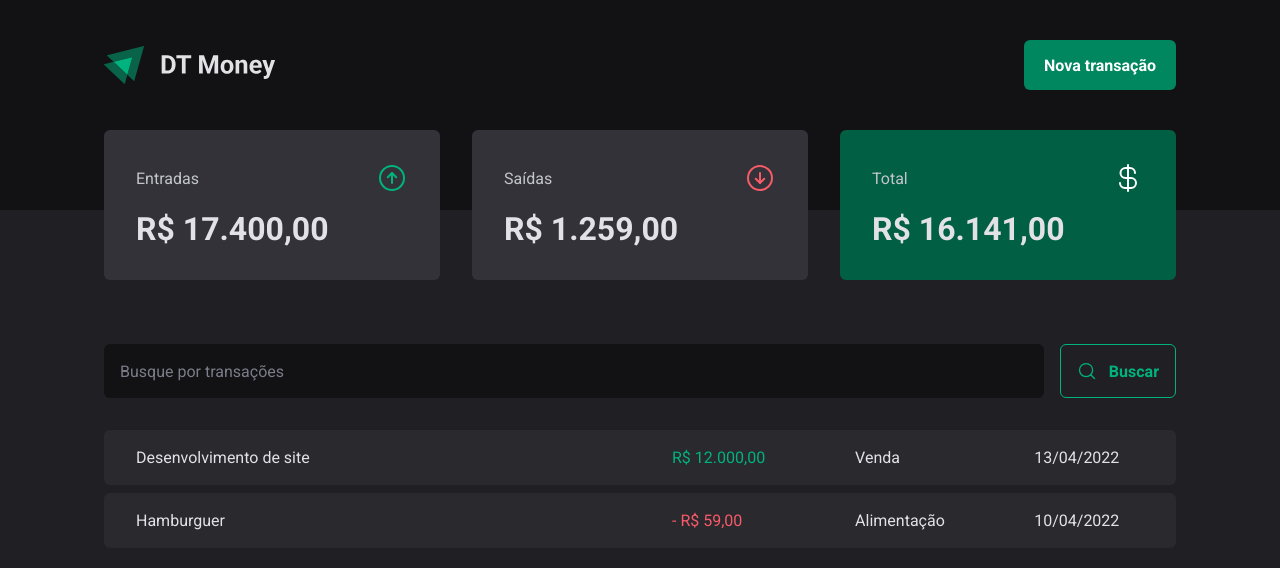
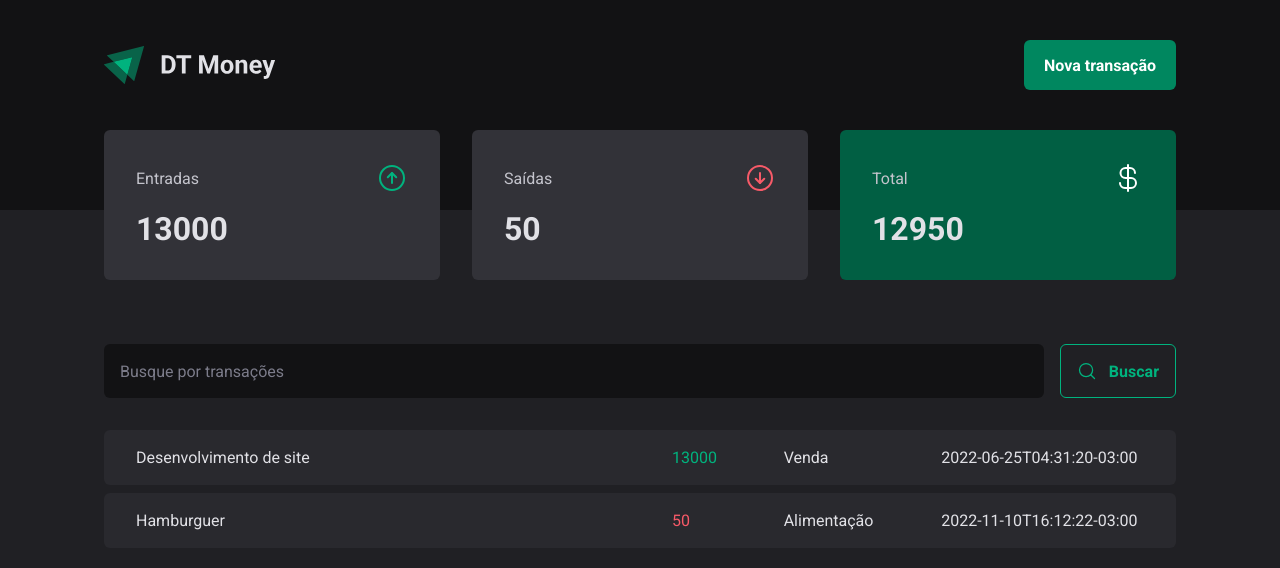
Before and after one commit to Jeffersoncharlles/dtmoney, a React (Vite) app in the folder web/: page / in a window 1280 px wide. Shown: the top 568 px of the page. Built offline with nearby package versions, Linux system fonts and the light colour scheme; data requests are answered from the project's data file.

Commit message:
chore:use contextApi in transactions with table and summary

```diff
--- a/web/package.json
+++ b/web/package.json
@@ -6,11 +6,13 @@
   "scripts": {
     "dev": "vite",
     "build": "tsc && vite build",
-    "preview": "vite preview"
+    "preview": "vite preview",
+    "server": "json-server server.json -p 3333 -w -d 500"
   },
   "dependencies": {
     "@radix-ui/react-dialog": "^1.0.0",
     "@radix-ui/react-radio-group": "^1.0.0",
+    "axios": "^0.27.2",
     "phosphor-react": "^1.4.1",
     "react": "^18.2.0",
     "react-dom": "^18.2.0",
@@ -21,6 +23,7 @@
     "@types/react-dom": "^18.0.6",
     "@types/styled-components": "^5.1.25",
     "@vitejs/plugin-react": "^2.0.0",
+    "json-server": "^0.17.0",
     "typescript": "^4.6.4",
     "vite": "^3.0.0"
   }
--- /dev/null
+++ b/web/server.json
@@ -0,0 +1,20 @@
+{
+    "transactions": [
+        {
+            "id": 1,
+            "description": "Desenvolvimento de site",
+            "type": "income",
+            "category": "Venda",
+            "price": 13000,
+            "createdAt": "2022-06-25T04:31:20-03:00"
+        },
+        {
+            "id": 2,
+            "description": "Hamburguer",
+            "type": "outcome",
+            "category": "Alimentação",
+            "price": 50,
+            "createdAt": "2022-11-10T16:12:22-03:00"
+        }
+    ]
+}
--- a/web/src/App.tsx
+++ b/web/src/App.tsx
@@ -1,4 +1,5 @@
 import { ThemeProvider } from "styled-components"
+import { TransactionsProvider } from "./context/TransactionsContext"
 import { Home } from "./pages/Home"
 import { GlobalStyle } from "./styles/global"
 import { defaultTheme } from "./styles/theme/default"
@@ -10,7 +11,9 @@ export const App = () => {
   return (
     <ThemeProvider theme={defaultTheme}>
       <GlobalStyle />
-      <Home />
+      <TransactionsProvider>
+        <Home />
+      </TransactionsProvider>
     </ThemeProvider>
   )
 }
--- a/web/src/components/Header/index.tsx
+++ b/web/src/components/Header/index.tsx
@@ -15,7 +15,6 @@ export const Header = () => {
             <HeaderContent>
                 <img src={logoImg} alt="" />
 
-
                 <Dialog.Root>
                     <Dialog.Trigger asChild>
                         <NewTransactionButton>Nova transação</NewTransactionButton>
--- a/web/src/components/Summary/index.tsx
+++ b/web/src/components/Summary/index.tsx
@@ -1,10 +1,35 @@
 import { ArrowCircleDown, ArrowCircleUp, CurrencyDollar } from 'phosphor-react';
+import { useTransactions } from '../../context/TransactionsContext';
 import {
     SummaryContainer,
     SummaryCard
 } from './styles';
 
 export const Summary = () => {
+    const { transactions } = useTransactions()
+
+
+    //reduce percorre o array e redux o array ao uma nova estrutura de dados
+    // acc e o objeto inicial
+    //{income:0, outcome:0,total:0}
+    const summary = transactions.reduce((acc, transaction) => {
+
+        if (transaction.type === 'income') {
+            //colocar dendo do acc a soma de todos os price
+            acc.income += transaction.price
+
+            acc.total += transaction.price
+            //vou aumentar o total com o price
+        } else {
+            acc.outcome += transaction.price
+
+            acc.total -= transaction.price
+            //vou diminuir o total com o price
+        }
+
+        return acc;
+
+    }, { income: 0, outcome: 0, total: 0 })
 
     return (
         <SummaryContainer>
@@ -14,21 +39,21 @@ export const Summary = () => {
                     <span>Entradas</span>
                     <ArrowCircleUp size={32} color="#00b37e" />
                 </header>
-                <strong>R$ 17.400,00</strong>
+                <strong>{summary.income}</strong>
             </SummaryCard>
             <SummaryCard>
                 <header>
                     <span>Saídas</span>
                     <ArrowCircleDown size={32} color="#F75A68" />
                 </header>
-                <strong>R$ 1.259,00</strong>
+                <strong>{summary.outcome}</strong>
             </SummaryCard>
             <SummaryCard variant='green'>
                 <header>
                     <span>Total</span>
                     <CurrencyDollar size={32} color="#ffff" />
                 </header>
-                <strong>R$ 16.141,00</strong>
+                <strong>{summary.total}</strong>
             </SummaryCard>
 
         </SummaryContainer>
--- a/web/src/components/Table/index.tsx
+++ b/web/src/components/Table/index.tsx
@@ -1,3 +1,5 @@
+
+import { useTransactions } from '../../context/TransactionsContext';
 import { SearchForm } from './SearchForm';
 import {
     TableContainer,
@@ -6,33 +8,26 @@ import {
 } from './styles';
 
 export const Table = () => {
+    const { transactions } = useTransactions()
 
     return (
         <TableContainer>
             <SearchForm />
             <TransactionsTable>
                 <tbody>
-                    <tr>
-                        <td width="50%">Desenvolvimento de site</td>
-                        <td>
-                            <PriceHighlight variant='income'>
-                                R$ 12.000,00
-                            </PriceHighlight>
-                        </td>
-                        <td>Venda</td>
-                        <td>13/04/2022</td>
-                    </tr>
-                    <tr>
-                        <td width="50%">Hamburguer</td>
-                        <td>
+                    {transactions.map((t) => (
+                        <tr key={t.id}>
+                            <td width="50%">{t.description}</td>
+                            <td>
+                                <PriceHighlight variant={t.type}>
+                                    {t.price}
+                                </PriceHighlight>
+                            </td>
+                            <td>{t.category}</td>
+                            <td>{t.createdAt}</td>
+                        </tr>
+                    ))}
 
-                            <PriceHighlight variant='outcome'>
-                                -  R$ 59,00
-                            </PriceHighlight>
-                        </td>
-                        <td>Alimentação</td>
-                        <td>10/04/2022</td>
-                    </tr>
                 </tbody>
             </TransactionsTable>
         </TableContainer>
--- /dev/null
+++ b/web/src/context/TransactionsContext.tsx
@@ -0,0 +1,51 @@
+import { createContext, useContext, useEffect, useState, ReactNode } from "react";
+import { api } from "../lib/api";
+
+export interface ITransaction {
+    id: number;
+    description: string;
+    type: 'income' | 'outcome';
+    category: string;
+    price: number;
+    createdAt: string;
+}
+
+interface ITransactionsContext {
+    transactions: ITransaction[]
+}
+
+
+const TransactionsContext = createContext({} as ITransactionsContext)
+
+
+
+export const TransactionsProvider = ({ children }: { children: ReactNode }) => {
+    const [transactions, setTransactions] = useState<ITransaction[]>([])
+
+    useEffect(() => {
+        (async () => {
+            const { data } = await api.get('transactions')
+            if (data) {
+                setTransactions(data)
+            }
+        })()
+    }, [])
+
+    return (
+        <TransactionsContext.Provider value={{
+            transactions,
+
+        }}>
+            {children}
+        </TransactionsContext.Provider>
+    )
+
+}
+
+
+
+export const useTransactions = () => {
+    const context = useContext(TransactionsContext)
+
+    return context
+}
--- /dev/null
+++ b/web/src/lib/api.ts
@@ -0,0 +1,6 @@
+import axios from "axios";
+
+
+export const api = axios.create({
+    baseURL: 'http://localhost:3333'
+})
--- a/web/src/pages/Home/index.tsx
+++ b/web/src/pages/Home/index.tsx
@@ -1,11 +1,16 @@
+import { useEffect, useState } from 'react';
 import { Header } from '../../components/Header';
 import { Summary } from '../../components/Summary';
 import { Table } from '../../components/Table';
+import { api } from '../../lib/api';
 import {
     HomeContainer,
 } from './styles';
 
+
+
 export const Home = () => {
+
 
     return (
         <HomeContainer>
```
Also changed, not shown: 1 other file (tests, documents, lock files or other folders).
